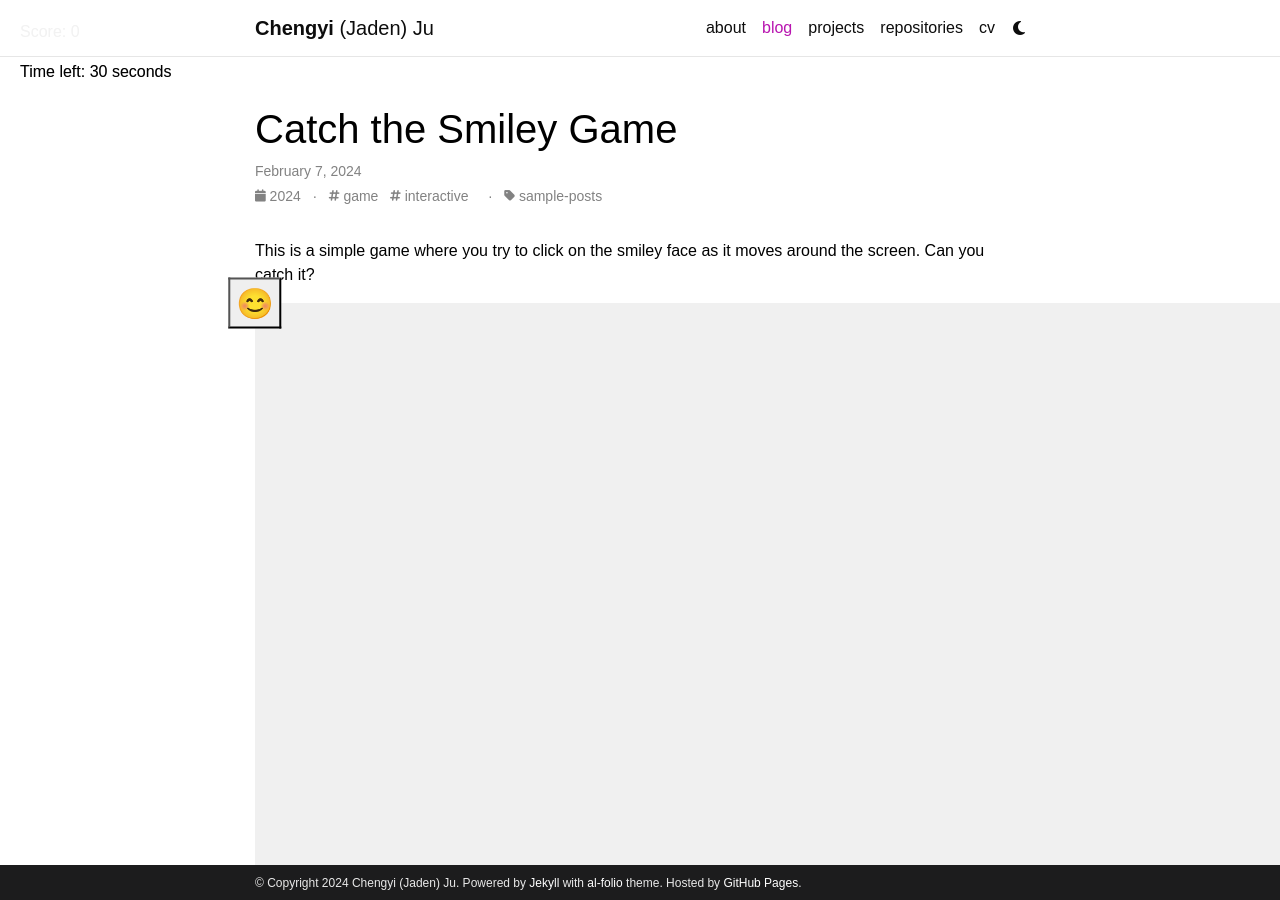
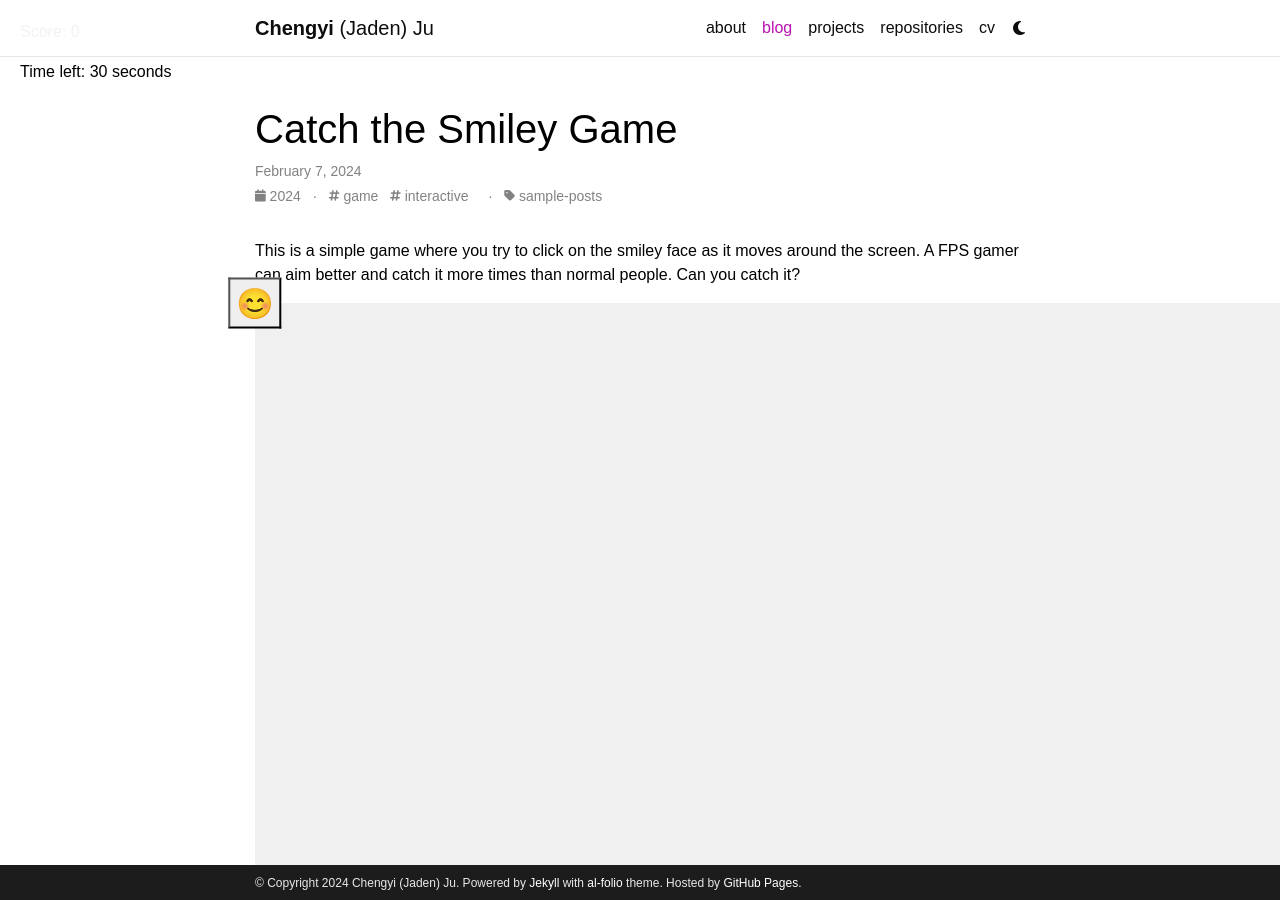
Before and after one commit to DoinJ/DoinJ.github.io, a Jekyll site: the page built from _posts/2024-02-07-catch-the-smiley-game.md, in a window 1280 px wide. Built offline with Jekyll 4.4.1, drawn with Linux system fonts in a browser that asks for light colours; comment, search, counter and statistics services are not loaded; a style sheet for code colours, icons or effects is not loaded; some of the changed text lies outside the part shown.

Commit message:
Update 2024-02-07-catch-the-smiley-game.md

```diff
--- a/_posts/2024-02-07-catch-the-smiley-game.md
+++ b/_posts/2024-02-07-catch-the-smiley-game.md
@@ -6,26 +6,6 @@
 tags: game interactive
 categories: sample-posts
 ---
-
-This is a simple game where you try to click on the smiley face as it moves around the screen. Can you catch it?
-
-<div id="game-area">
-  <button id="smiley" onclick="scorePoint()">😊</button>
-</div>
-<div id="scoreboard">
-  <p>Score: <span id="score">0</span></p>
-  <p>Time left: <span id="time-left">30</span> seconds</p>
-</div>
-
----
-layout: post
-title: "Catch the Smiley Game"
-date: 2024-02-07 10:00:00
-description: Play a simple game where you catch the smiley faces.
-tags: game interactive
-categories: games
----
-
 This is a simple game where you try to click on the smiley face as it moves around the screen. A FPS gamer can aim better and catch it more times than normal people. Can you catch it?
 
 <div id="game-area">
```
